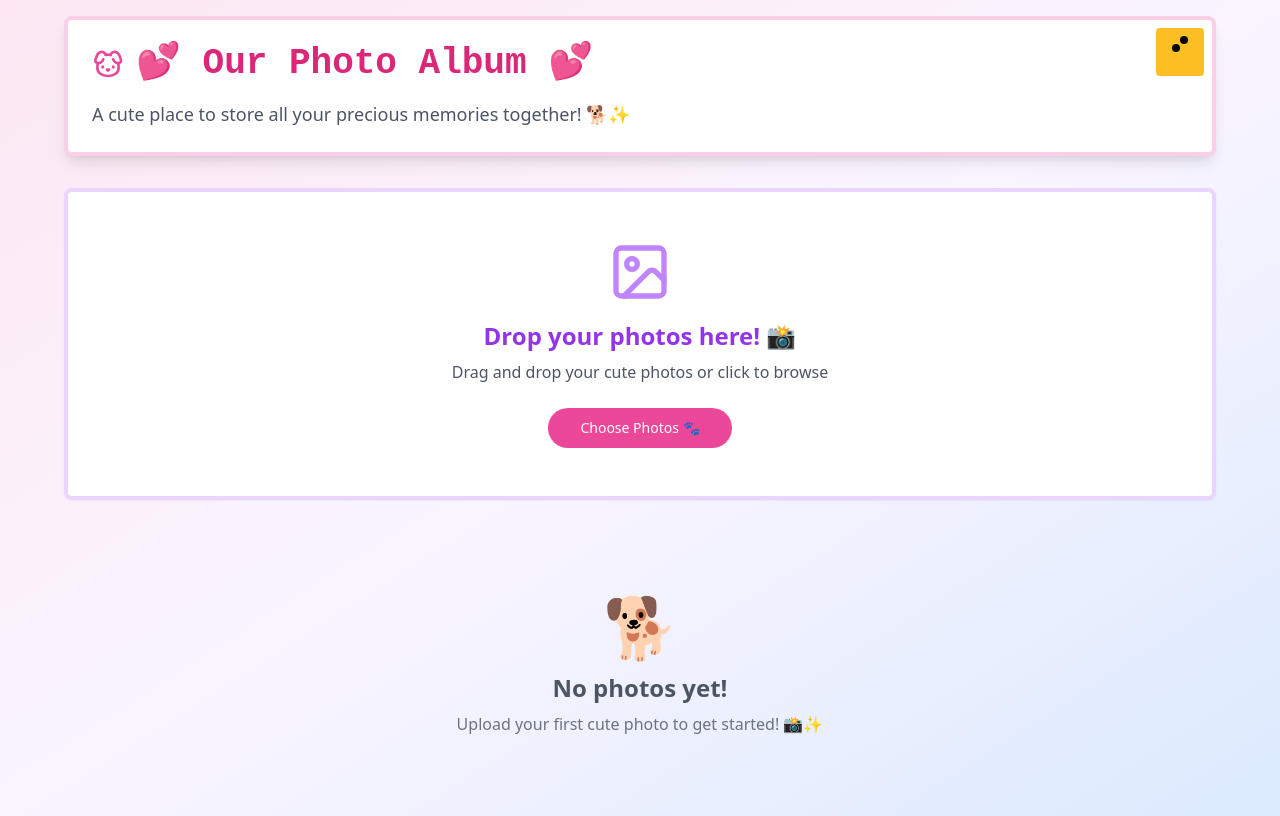
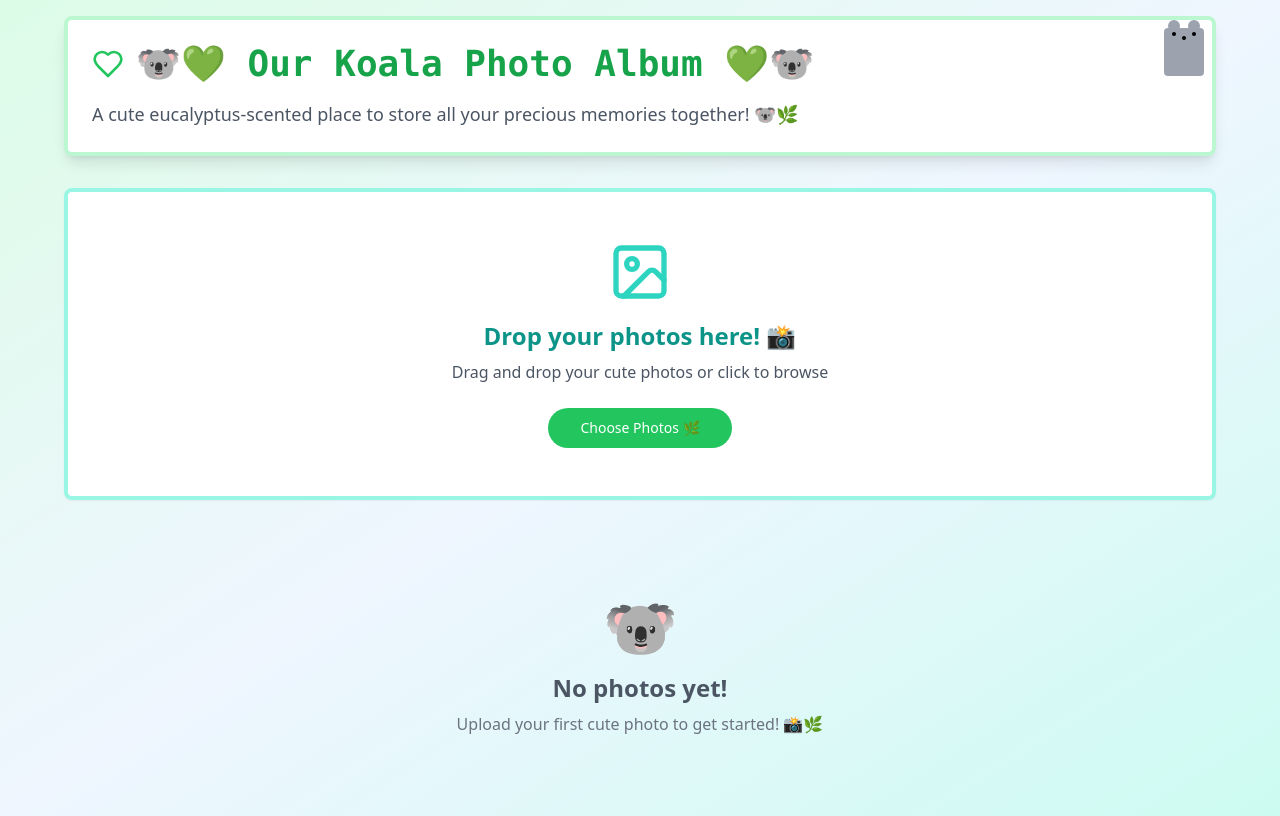
Before and after one commit to josevilanir/Vilevy, a React (Vite) app: page / in a window 1280 px wide. Built offline with nearby package versions, Linux system fonts and the light colour scheme.

Commit message:
Refactor: Replace dogs with koalas
Replaced the dog theme with a koala theme, including image and text updates.

```diff
--- a/index.html
+++ b/index.html
@@ -4,12 +4,12 @@
   <head>
     <meta charset="UTF-8" />
     <meta name="viewport" content="width=device-width, initial-scale=1.0" />
-    <title>🐕💕 Our Cute Photo Album</title>
-    <meta name="description" content="A cute photo storage app for couples" />
+    <title>🐨💚 Our Cute Koala Photo Album</title>
+    <meta name="description" content="A cute koala-themed photo storage app for couples" />
     <meta name="author" content="Lovable" />
 
-    <meta property="og:title" content="🐕💕 Our Cute Photo Album" />
-    <meta property="og:description" content="A cute photo storage app for couples" />
+    <meta property="og:title" content="🐨💚 Our Cute Koala Photo Album" />
+    <meta property="og:description" content="A cute koala-themed photo storage app for couples" />
     <meta property="og:type" content="website" />
     <meta property="og:image" content="https://lovable.dev/opengraph-image-p98pqg.png" />
 
--- a/src/index.css
+++ b/src/index.css
@@ -103,7 +103,7 @@
   }
 }
 
-/* Custom pixel art and cute animal theme styles */
+/* Custom pixel art and cute koala theme styles */
 @layer utilities {
   .pixel-art {
     image-rendering: pixelated;
@@ -112,7 +112,7 @@
   }
 
   .cute-shadow {
-    box-shadow: 0 8px 25px -5px rgba(236, 72, 153, 0.3), 0 4px 6px -2px rgba(167, 139, 250, 0.2);
+    box-shadow: 0 8px 25px -5px rgba(34, 197, 94, 0.3), 0 4px 6px -2px rgba(20, 184, 166, 0.2);
   }
 
   .bounce-cute {
@@ -146,22 +146,22 @@
   }
 }
 
-/* Cute scrollbar */
+/* Cute scrollbar with koala theme */
 ::-webkit-scrollbar {
   width: 12px;
 }
 
 ::-webkit-scrollbar-track {
-  background: #fdf2f8;
+  background: #f0fdf4;
   border-radius: 10px;
 }
 
 ::-webkit-scrollbar-thumb {
-  background: linear-gradient(45deg, #ec4899, #a855f7);
+  background: linear-gradient(45deg, #22c55e, #14b8a6);
   border-radius: 10px;
-  border: 2px solid #fdf2f8;
+  border: 2px solid #f0fdf4;
 }
 
 ::-webkit-scrollbar-thumb:hover {
-  background: linear-gradient(45deg, #db2777, #9333ea);
+  background: linear-gradient(45deg, #16a34a, #0d9488);
 }
--- a/src/pages/Index.tsx
+++ b/src/pages/Index.tsx
@@ -6,7 +6,7 @@ import { Input } from '@/components/ui/input';
 import { Textarea } from '@/components/ui/textarea';
 import { Dialog, DialogContent, DialogHeader, DialogTitle, DialogTrigger } from '@/components/ui/dialog';
 import { useToast } from '@/hooks/use-toast';
-import { Dog, Image as ImageIcon } from 'lucide-react';
+import { Heart, Image as ImageIcon } from 'lucide-react';
 
 interface Photo {
   id: string;
@@ -56,7 +56,7 @@ const Index = () => {
           };
           setPhotos(prev => [...prev, newPhoto]);
           toast({
-            title: "Photo uploaded! 🐕",
+            title: "Photo uploaded! 🐨",
             description: "Your precious memory has been saved!"
           });
         };
@@ -81,30 +81,41 @@ const Index = () => {
       setSelectedPhoto(null);
       setNewDescription('');
       toast({
-        title: "Description saved! 🐾",
+        title: "Description saved! 🌿",
         description: "Your memory now has a story!"
       });
     }
   };
 
   return (
-    <div className="min-h-screen bg-gradient-to-br from-pink-100 via-purple-50 to-blue-100 p-4">
-      {/* Cute header with pixel art styling */}
+    <div className="min-h-screen bg-gradient-to-br from-green-100 via-blue-50 to-teal-100 p-4">
+      {/* Cute header with pixel art koala */}
       <div className="max-w-6xl mx-auto mb-8">
-        <div className="bg-white rounded-lg shadow-lg border-4 border-pink-200 p-6 relative overflow-hidden">
-          {/* Pixel art dog decoration */}
-          <div className="absolute top-2 right-2 w-12 h-12 bg-amber-400 rounded-sm pixel-dog"></div>
-          <div className="absolute top-4 right-6 w-2 h-2 bg-black rounded-sm"></div>
-          <div className="absolute top-6 right-8 w-2 h-2 bg-black rounded-sm"></div>
+        <div className="bg-white rounded-lg shadow-lg border-4 border-green-200 p-6 relative overflow-hidden">
+          {/* Pixel art koala decoration */}
+          <div className="absolute top-2 right-2">
+            <div className="relative">
+              {/* Koala body */}
+              <div className="w-10 h-12 bg-gray-400 rounded-sm pixel-art"></div>
+              {/* Koala ears */}
+              <div className="absolute -top-2 left-1 w-3 h-3 bg-gray-400 rounded-full pixel-art"></div>
+              <div className="absolute -top-2 right-1 w-3 h-3 bg-gray-400 rounded-full pixel-art"></div>
+              {/* Koala nose */}
+              <div className="absolute top-2 left-1/2 transform -translate-x-1/2 w-1 h-1 bg-black rounded-sm"></div>
+              {/* Koala eyes */}
+              <div className="absolute top-1 left-2 w-1 h-1 bg-black rounded-sm"></div>
+              <div className="absolute top-1 right-2 w-1 h-1 bg-black rounded-sm"></div>
+            </div>
+          </div>
 
           <div className="flex items-center gap-3 mb-4">
-            <Dog className="text-pink-500 w-8 h-8" />
-            <h1 className="text-4xl font-bold text-pink-600 pixel-font">
-              💕 Our Photo Album 💕
+            <Heart className="text-green-500 w-8 h-8" />
+            <h1 className="text-4xl font-bold text-green-600 font-mono">
+              🐨💚 Our Koala Photo Album 💚🐨
             </h1>
           </div>
           <p className="text-gray-600 text-lg">
-            A cute place to store all your precious memories together! 🐕✨
+            A cute eucalyptus-scented place to store all your precious memories together! 🐨🌿
           </p>
         </div>
       </div>
@@ -112,7 +123,7 @@ const Index = () => {
       <div className="max-w-6xl mx-auto">
         {/* Upload area */}
         <Card className={`mb-8 border-4 transition-all duration-300 ${
-          dragActive ? 'border-pink-400 bg-pink-50' : 'border-purple-200 bg-white'
+          dragActive ? 'border-green-400 bg-green-50' : 'border-teal-200 bg-white'
         }`}>
           <div
             className="p-12 text-center cursor-pointer"
@@ -121,8 +132,8 @@ const Index = () => {
             onDragOver={handleDrag}
             onDrop={handleDrop}
           >
-            <ImageIcon className="mx-auto w-16 h-16 text-purple-400 mb-4" />
-            <h3 className="text-2xl font-bold text-purple-600 mb-2">
+            <ImageIcon className="mx-auto w-16 h-16 text-teal-400 mb-4" />
+            <h3 className="text-2xl font-bold text-teal-600 mb-2">
               Drop your photos here! 📸
             </h3>
             <p className="text-gray-600 mb-6">
@@ -137,8 +148,8 @@ const Index = () => {
               id="photo-upload"
             />
             <label htmlFor="photo-upload">
-              <Button className="bg-pink-500 hover:bg-pink-600 text-white px-8 py-3 rounded-full cursor-pointer">
-                Choose Photos 🐾
+              <Button className="bg-green-500 hover:bg-green-600 text-white px-8 py-3 rounded-full cursor-pointer">
+                Choose Photos 🌿
               </Button>
             </label>
           </div>
@@ -148,7 +159,7 @@ const Index = () => {
         {photos.length > 0 && (
           <div className="grid grid-cols-1 md:grid-cols-2 lg:grid-cols-3 gap-6">
             {photos.map((photo) => (
-              <Card key={photo.id} className="bg-white border-4 border-blue-200 overflow-hidden hover:border-pink-300 transition-all duration-300 hover:scale-105">
+              <Card key={photo.id} className="bg-white border-4 border-blue-200 overflow-hidden hover:border-green-300 transition-all duration-300 hover:scale-105">
                 <div className="aspect-square overflow-hidden">
                   <img
                     src={photo.url}
@@ -160,26 +171,26 @@ const Index = () => {
                   <h4 className="font-bold text-gray-800 mb-2 truncate">{photo.name}</h4>
                   <p className="text-sm text-gray-600 mb-2">📅 {photo.uploadDate}</p>
                   {photo.description && (
-                    <p className="text-sm text-gray-700 mb-3 bg-yellow-50 p-2 rounded border-2 border-yellow-200">
-                      💭 {photo.description}
+                    <p className="text-sm text-gray-700 mb-3 bg-green-50 p-2 rounded border-2 border-green-200">
+                      🌿 {photo.description}
                     </p>
                   )}
                   <Dialog>
                     <DialogTrigger asChild>
                       <Button
-                        className="w-full bg-purple-400 hover:bg-purple-500 text-white rounded-full"
+                        className="w-full bg-teal-400 hover:bg-teal-500 text-white rounded-full"
                         onClick={() => {
                           setSelectedPhoto(photo);
                           setNewDescription(photo.description);
                         }}
                       >
-                        {photo.description ? 'Edit Story 📝' : 'Add Story 💫'}
+                        {photo.description ? 'Edit Story 📝' : 'Add Story 🌿'}
                       </Button>
                     </DialogTrigger>
-                    <DialogContent className="bg-white border-4 border-pink-200">
+                    <DialogContent className="bg-white border-4 border-green-200">
                       <DialogHeader>
-                        <DialogTitle className="text-pink-600 text-xl">
-                          Tell the story of this memory! 🌟
+                        <DialogTitle className="text-green-600 text-xl">
+                          Tell the story of this memory! 🐨
                         </DialogTitle>
                       </DialogHeader>
                       <div className="space-y-4">
@@ -191,17 +202,17 @@ const Index = () => {
                           />
                         </div>
                         <Textarea
-                          placeholder="What makes this photo special? 💕"
+                          placeholder="What makes this photo special? 🐨💚"
                           value={newDescription}
                           onChange={(e) => setNewDescription(e.target.value)}
-                          className="border-2 border-purple-200 focus:border-pink-400"
+                          className="border-2 border-teal-200 focus:border-green-400"
                           rows={4}
                         />
                         <Button
                           onClick={updateDescription}
-                          className="w-full bg-pink-500 hover:bg-pink-600 text-white rounded-full py-3"
+                          className="w-full bg-green-500 hover:bg-green-600 text-white rounded-full py-3"
                         >
-                          Save Story 🐕💕
+                          Save Story 🐨💚
                         </Button>
                       </div>
                     </DialogContent>
@@ -214,28 +225,16 @@ const Index = () => {
 
         {photos.length === 0 && (
           <div className="text-center py-16">
-            <div className="text-6xl mb-4">🐕</div>
+            <div className="text-6xl mb-4">🐨</div>
             <h3 className="text-2xl font-bold text-gray-600 mb-2">
               No photos yet!
             </h3>
             <p className="text-gray-500">
-              Upload your first cute photo to get started! 📸✨
+              Upload your first cute photo to get started! 📸🌿
             </p>
           </div>
         )}
       </div>
-
-      <style jsx>{`
-        .pixel-dog {
-          image-rendering: pixelated;
-          image-rendering: -moz-crisp-edges;
-          image-rendering: crisp-edges;
-        }
-        .pixel-font {
-          image-rendering: pixelated;
-          font-family: 'Courier New', monospace;
-        }
-      `}</style>
     </div>
   );
 };
```
